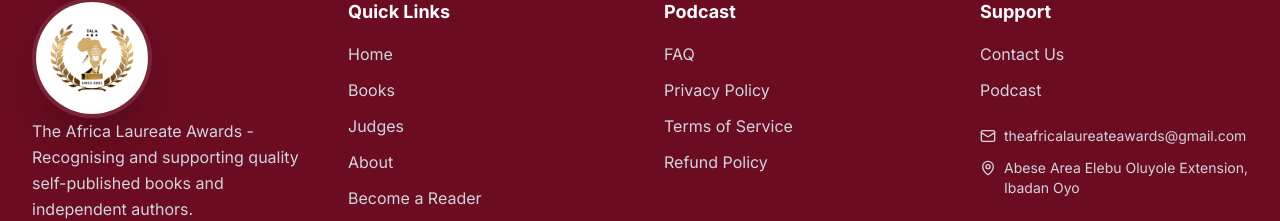
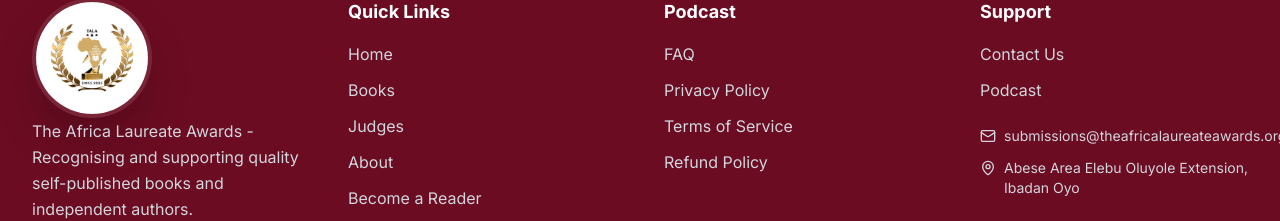
Before and after one commit to animinatesphere/T-A-L-A, a React (Vite) app: page / in a window 1280 px wide. Shown: the part 3177-3398 px from the top of the page. Built offline with nearby package versions, Linux system fonts and the light colour scheme; no server answers.

Commit message:
Update email contact in Footer component

```diff
--- a/src/component/Footer.jsx
+++ b/src/component/Footer.jsx
@@ -145,10 +145,10 @@ export default function Footer() {
               <div className="flex items-start gap-2 text-gray-300">
                 <Mail className="w-4 h-4 mt-0.5 flex-shrink-0" />
                 <a
-                  href="mailto:theafricalaureateawards@gmail.com"
+                  href="mailto:submissions@theafricalaureateawards.org"
                   className="hover:text-white transition-colors"
                 >
-                  theafricalaureateawards@gmail.com
+                 submissions@theafricalaureateawards.org
                 </a>
               </div>
               <div className="flex items-start gap-2 text-gray-300">
```
